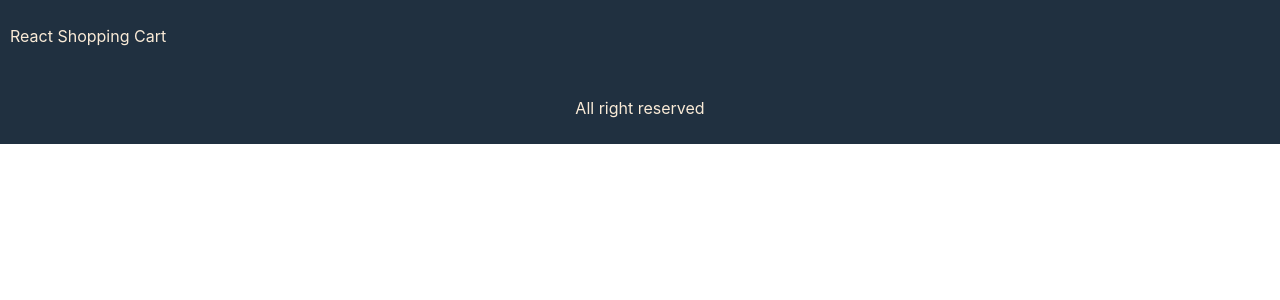
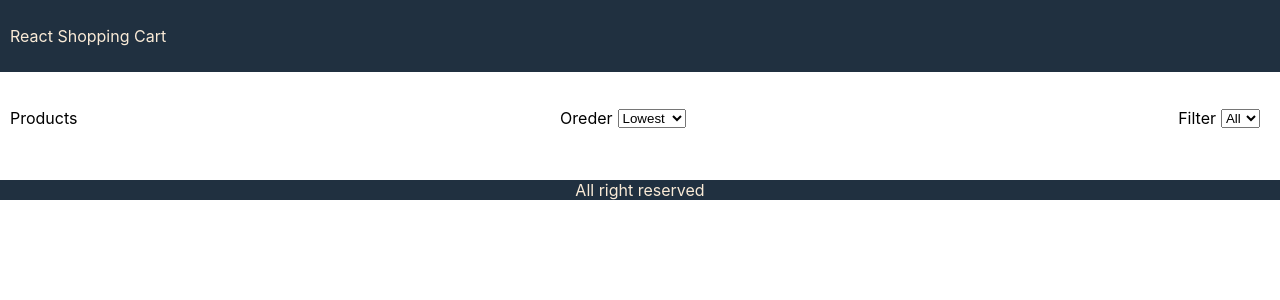
Before and after one commit to millito696/22-dey-1401, a React (Create React App) app: page / in a window 1280 px wide. Shown: the top 300 px of the page. Built offline with nearby package versions, Linux system fonts and the light colour scheme.

Commit message:
adding navbar

```diff
--- a/src/App.js
+++ b/src/App.js
@@ -2,11 +2,13 @@ import logo from './logo.svg';
 import './App.css';
 import Header from './Header';
 import Footer from './Footer';
+import Navbar from './Navbar';
 
 function App() {
   return (
     <div>
       <Header></Header>
+      <Navbar />
       <Footer></Footer>
     </div>
   );
--- a/src/Footer.style.css
+++ b/src/Footer.style.css
@@ -2,5 +2,5 @@
   background-color: #203040;
   color: antiquewhite;
   text-align: center;
-  padding: 10px;
+  padding: ;
 }
--- /dev/null
+++ b/src/Navbar.js
@@ -0,0 +1,33 @@
+import React from 'react';
+import './Navbar.style.css';
+
+function Navbar(props) {
+  return (
+    <div className="row">
+      <div>
+        <p>Products</p>
+      </div>
+      <div className="row">
+        <p>Oreder</p>
+        <select>
+          <option>Lowest</option>
+          <option>Highest</option>
+        </select>
+      </div>
+      <div className="row">
+        <p>Filter</p>
+        <select>
+          <option>All</option>
+          <option>xs</option>
+          <option>s</option>
+          <option>m</option>
+          <option>l</option>
+          <option>xl</option>
+          <option>xxl</option>
+        </select>
+      </div>
+    </div>
+  );
+}
+
+export default Navbar;
--- /dev/null
+++ b/src/Navbar.style.css
@@ -0,0 +1,8 @@
+.row{
+  display: flex;
+  flex-direction: row;
+  justify-content: space-between;
+  align-items: center;
+  padding: 10px;
+  gap: 5px;
+}
```
